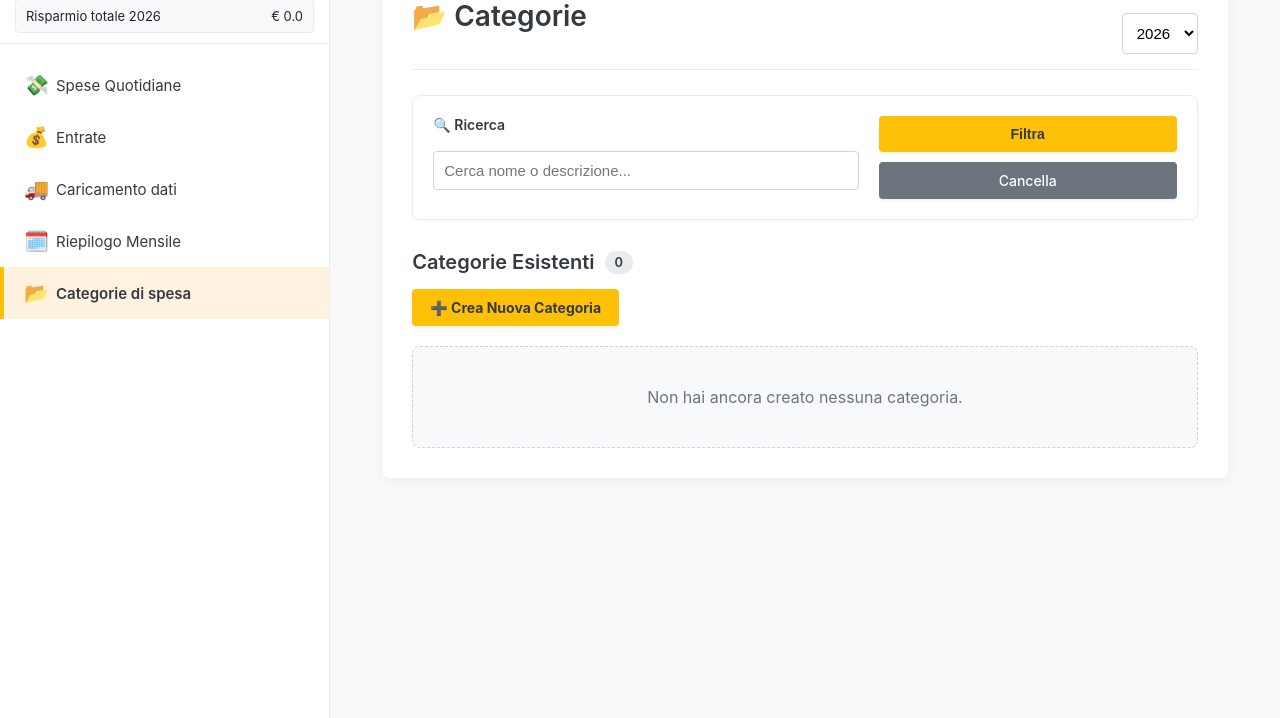
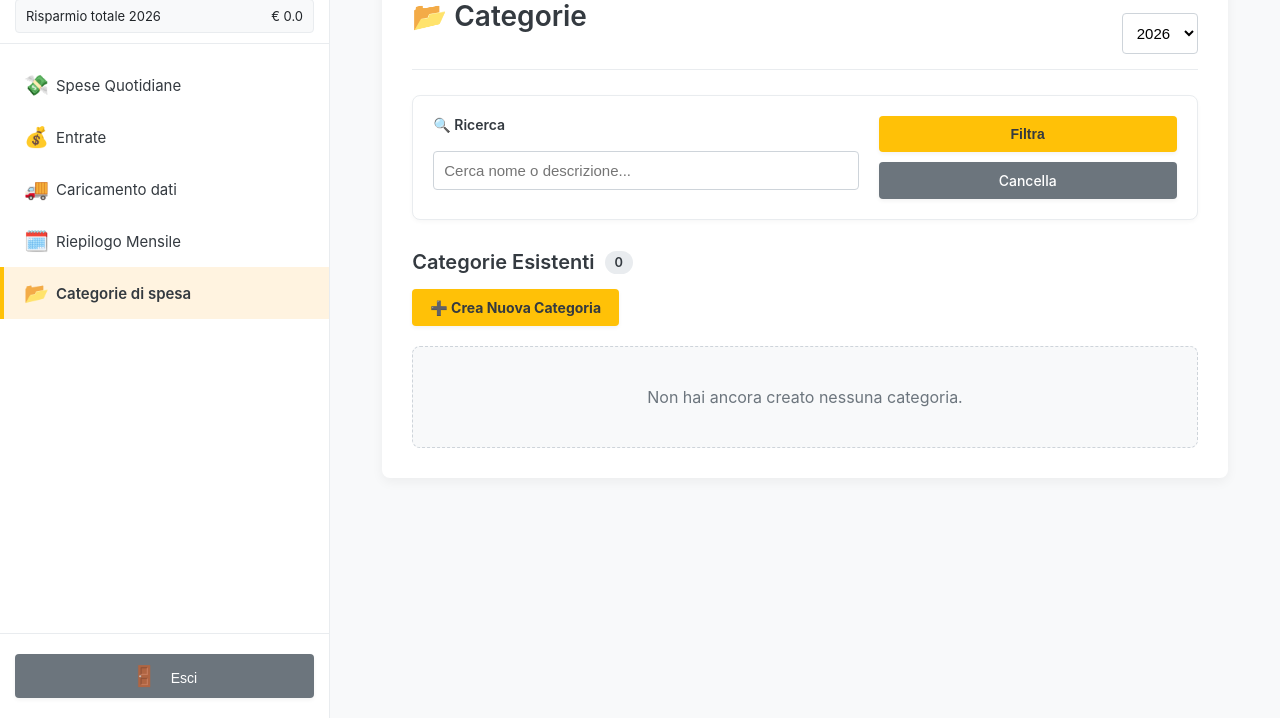
Before and after one commit to gdev93/expense-categorizer, a Django app: page /categories/ in a window 1280 px wide. Shown: the part 82-800 px from the top of the page. Run offline with Django 5.2, Linux system fonts and the light colour scheme; the visitor is signed in with stand-in values (Sample User, id 1); data that the repository does not hold is empty; parts of the project's set-up code (start-up, migrations or seed data) failed here and were passed over.

Commit message:
added logout functionality and improved sidebar design

```diff
--- a/api/urls.py
+++ b/api/urls.py
@@ -17,7 +17,7 @@ Including another URLconf
 from django.urls import path
 from django.views.generic import RedirectView
 
-from api.entry_point_views import login_form, authenticate_user, register_form, create_user
+from api.entry_point_views import login_form, authenticate_user, register_form, create_user, logout_user
 from api.views.category_view import CategoryCreateView, CategoryListView, CategoryDetailView, CategoryDeleteView
 from api.views.csv_upload_view import CsvUploadView, CsvUploadDelete, CsvProcessView, CsvProgressView, \
     CsvUploadCheckView, CsvUploadClean
@@ -31,6 +31,7 @@ from api.views.transactions.query_views import TransactionByCsvUploadAndMerchant
 urlpatterns = [
     path("accounts/", login_form, name="login_form"),
     path("accounts/authenticate/", authenticate_user, name="authenticate_user"),
+    path("accounts/logout/", logout_user, name="logout_user"),
     path('accounts/register/', register_form, name='register_form'),
     path('accounts/create/', create_user, name='create_user'),
     path('summary/monthly', MonthlySummerView.as_view(), name='monthly_summary'),
--- a/static/css/sidebar.css
+++ b/static/css/sidebar.css
@@ -15,12 +15,34 @@
     transition: left 0.3s ease;
     /* Ensure it sits on top of the App Bar on mobile */
     z-index: 1100;
-    overflow-y: auto;
     padding-top: 25px;
+    display: flex;
+    flex-direction: column;
 }
 
 .sidebar.active {
     left: 0;
+}
+
+.sidebar-nav {
+    flex: 1;
+    overflow-y: auto;
+}
+
+.sidebar-footer {
+    border-top: 1px solid #e9ecef;
+    padding: 20px 15px;
+}
+
+.logout-button {
+    width: 100%;
+    display: flex;
+    align-items: center;
+    justify-content: center;
+}
+
+.logout-button .nav-icon {
+    margin-right: 10px;
 }
 
 /* User Info Section */
@@ -111,7 +133,7 @@
 }
 
 .nav-link:hover {
-    background-color: #f8f9fa;
+    background-color: var(--background-color);
     color: var(--nav-text-color);
 }
 
--- a/static/js/index.js
+++ b/static/js/index.js
@@ -34,6 +34,17 @@ document.addEventListener('DOMContentLoaded', function() {
             toggleMenu();
         }
     });
+
+    // Logout functionality
+    const logoutBtn = document.getElementById('logoutBtn');
+    if (logoutBtn) {
+        logoutBtn.addEventListener('click', function() {
+            const logoutForm = document.getElementById('logout-form');
+            if (logoutForm) {
+                logoutForm.submit();
+            }
+        });
+    }
 });
 // Set active nav item based on current page
 function setActiveNavItem() {
--- a/templates/main/index.html
+++ b/templates/main/index.html
@@ -75,6 +75,15 @@
             </ul>
             {% endblock %}
         </nav>
+        <div class="sidebar-footer">
+            <form id="logout-form" action="{% url 'logout_user' %}" method="post" style="display: none;">
+                {% csrf_token %}
+            </form>
+            <button id="logoutBtn" class="btn btn-secondary logout-button">
+                <span class="nav-icon">🚪</span>
+                <span class="nav-text">Esci</span>
+            </button>
+        </div>
     </aside>
 
     <main class="main-content">
```
Also changed, not shown: api/entry_point_views.py (+6 -1 lines), api/views/transactions/list_views.py (+8 -3 lines).
